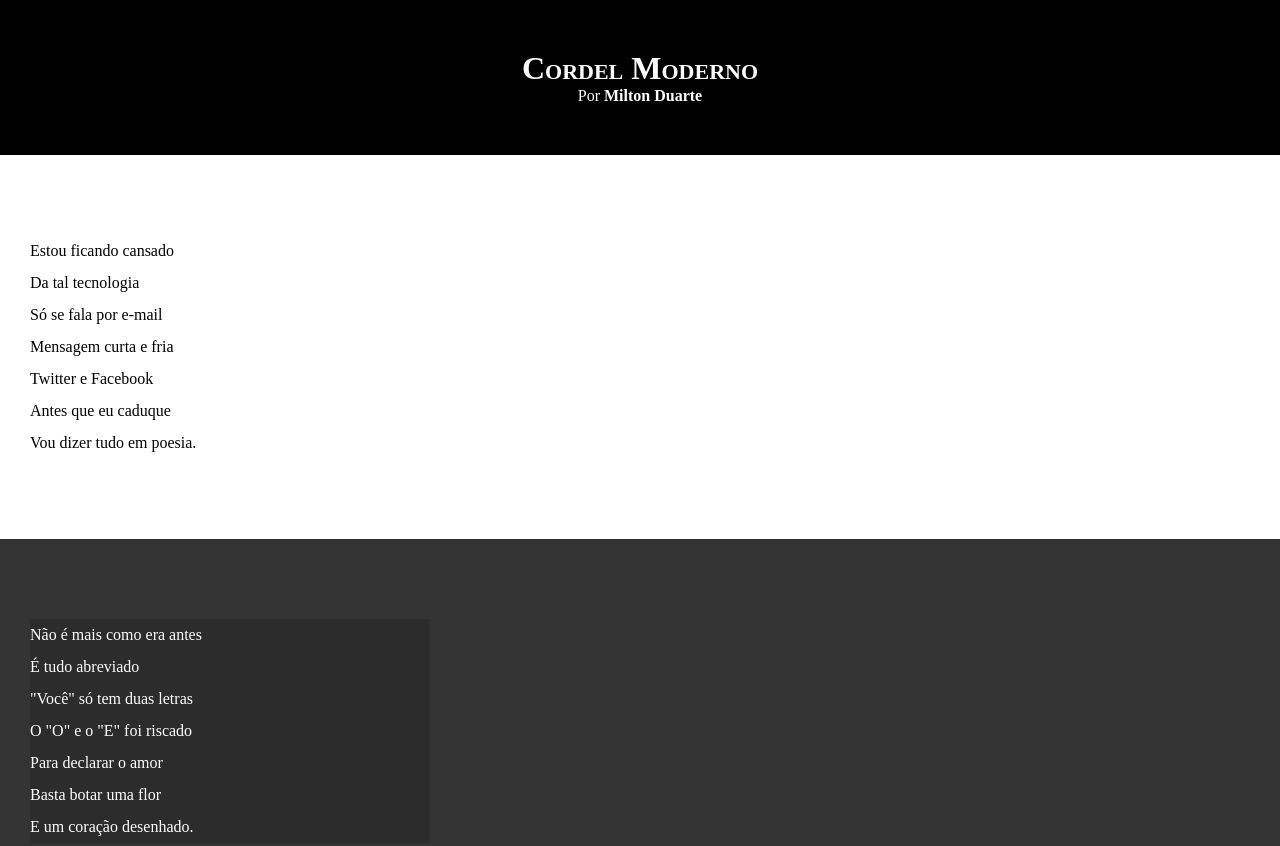
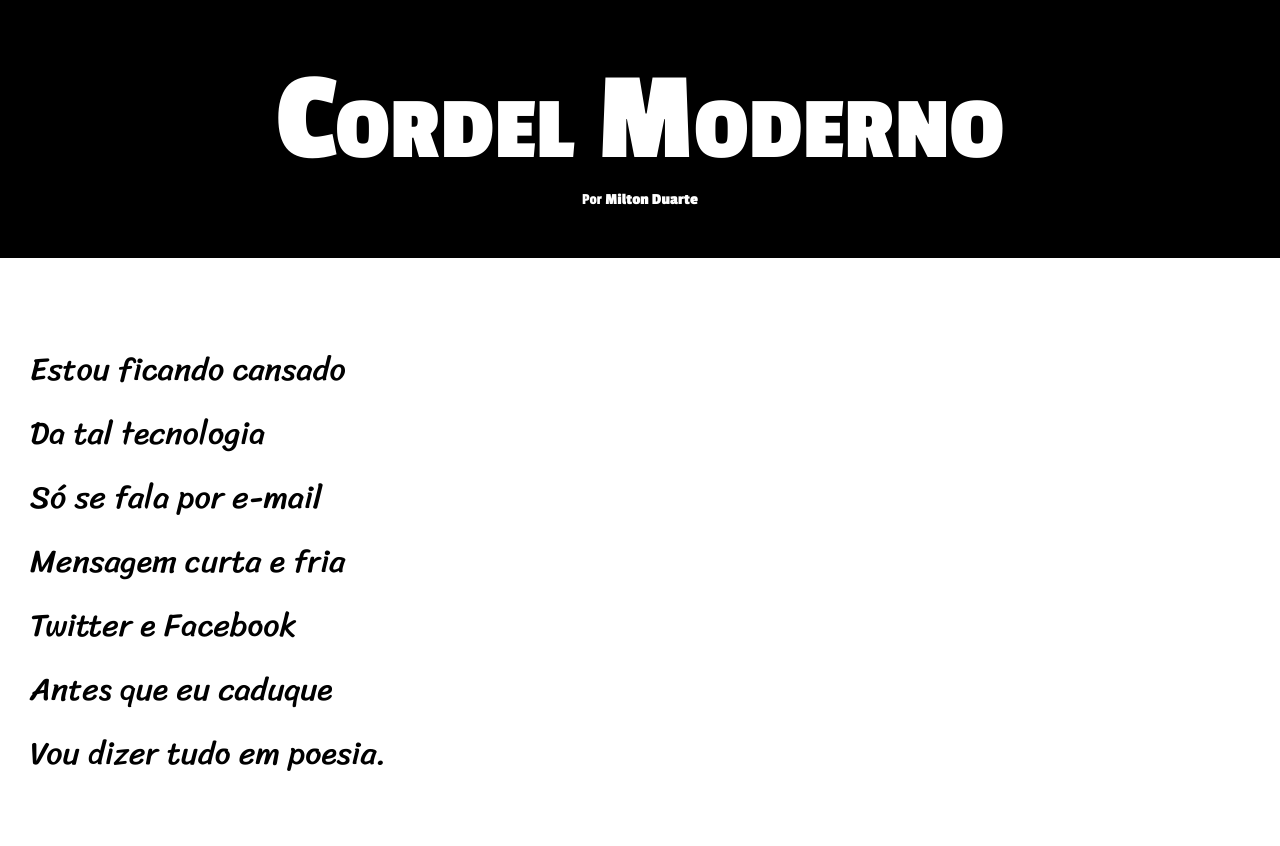
Before and after one commit to edmarbrito007/Html-Css, a plain HTML site: page desafios/Desafio 12/imagens/index.html in a window 1280 px wide. Shown: the top 846 px of the page. Drawn offline with Linux system fonts and the light colour scheme.

Commit message:
atualizando das fontes do projeito

```diff
--- a/desafios/Desafio 12/imagens/estilo/style.css
+++ b/desafios/Desafio 12/imagens/estilo/style.css
@@ -1,4 +1,16 @@
 @charset "UTF-8";
+
+@import url('https://fonts.googleapis.com/css2?family=Passion+One:wght@400;700;900&display=swap');
+
+@import url('https://fonts.googleapis.com/css2?family=Passion+One:wght@400;700;900&family=Sriracha&display=swap');
+
+:root{
+
+    --fonte1: verdana, geneva, tahoma, sans-serif;
+    --fonte2: 'Passion One', cursive;
+    --fonte3: 'Sriracha', cursive;
+
+}
 
 *{
     margin: 0px;
@@ -10,6 +22,7 @@
 
         min-height:  100vh;
         background-color: darkgray;
+        font-family: var(--fonte1);
     }
 
     header {
@@ -17,12 +30,14 @@
         background-color: black;
         color: white;
         text-align: center;
+        font-family: var(--fonte2);
     }
 
     header > h1 {
 
         padding-top: 50px;
         font-variant: small-caps;
+        font-size: 10vw;
 
     }
 
@@ -47,6 +62,8 @@
         padding-bottom: 10vh;
         line-height: 2em;
         padding-left: 30px;
+        font-family: var(--fonte3);
+        font-size: 2.5vw;
     }
 
     section.normal{
@@ -62,7 +79,7 @@
     }
 
     section.imagem > p {
-        width: 400px;
+        display: inline-block:
         background-color: rgba(0, 0, 0, 0.13);
     }
 
```
